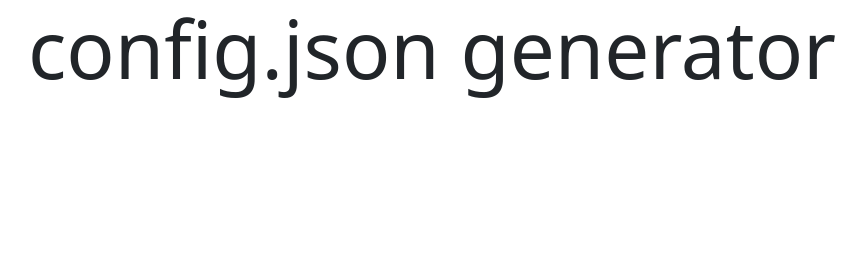
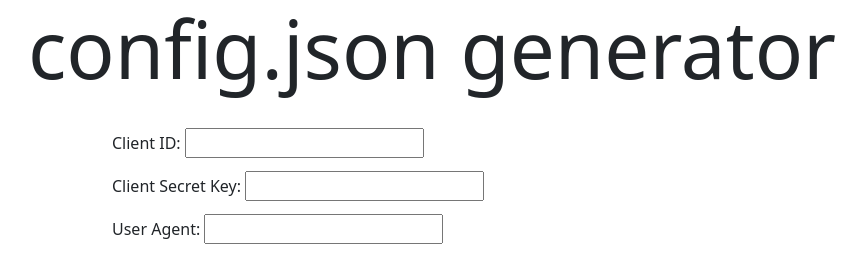
Before and after one commit to Mack-Kean/Reddit-Advertisement-Bot-Config-Generator, a plain HTML site: page index.html in a window 1280 px wide. Shown: the whole page, without its empty margins (208-1074 px from the left). Drawn offline with nearby package versions, Linux system fonts and the light colour scheme.

Commit message:
added form feilds and stylesheet to make everything look nice

```diff
--- a/index.html
+++ b/index.html
@@ -7,11 +7,26 @@
     <meta name="viewport" content="width=device-width, initial-scale=1.0">
     <link href="https://cdn.jsdelivr.net/npm/bootstrap@5.1.3/dist/css/bootstrap.min.css" rel="stylesheet"
         integrity="sha384-1BmE4kWBq78iYhFldvKuhfTAU6auU8tT94WrHftjDbrCEXSU1oBoqyl2QvZ6jIW3" crossorigin="anonymous">
+    <link href="style.css" rel="stylesheet">
     <title>Config Generator</title>
 </head>
 
 <body>
     <h1 class="display-1 text-center">config.json generator</h1>
+
+
+    <form>
+        <label for="client_id">Client ID:</label>
+        <input type="text" id="client_id" name="client_id" required="required">
+        <br>
+        <label for="client_secret_key">Client Secret Key:</label>
+        <input type="text" id="client_secret_key" name="client_secret_key" required="required">
+        <br>
+        <label for="user_agent">User Agent:</label>
+        <input type="text" id="user_agent" name="user_agent" required="required">
+    </form>
+
+
     <script src="index.js"></script>
 </body>
 
--- /dev/null
+++ b/style.css
@@ -0,0 +1,8 @@
+form {
+    margin: 2% auto;
+    width: 50%;
+}
+
+input {
+    margin: 1% auto;
+}
```
